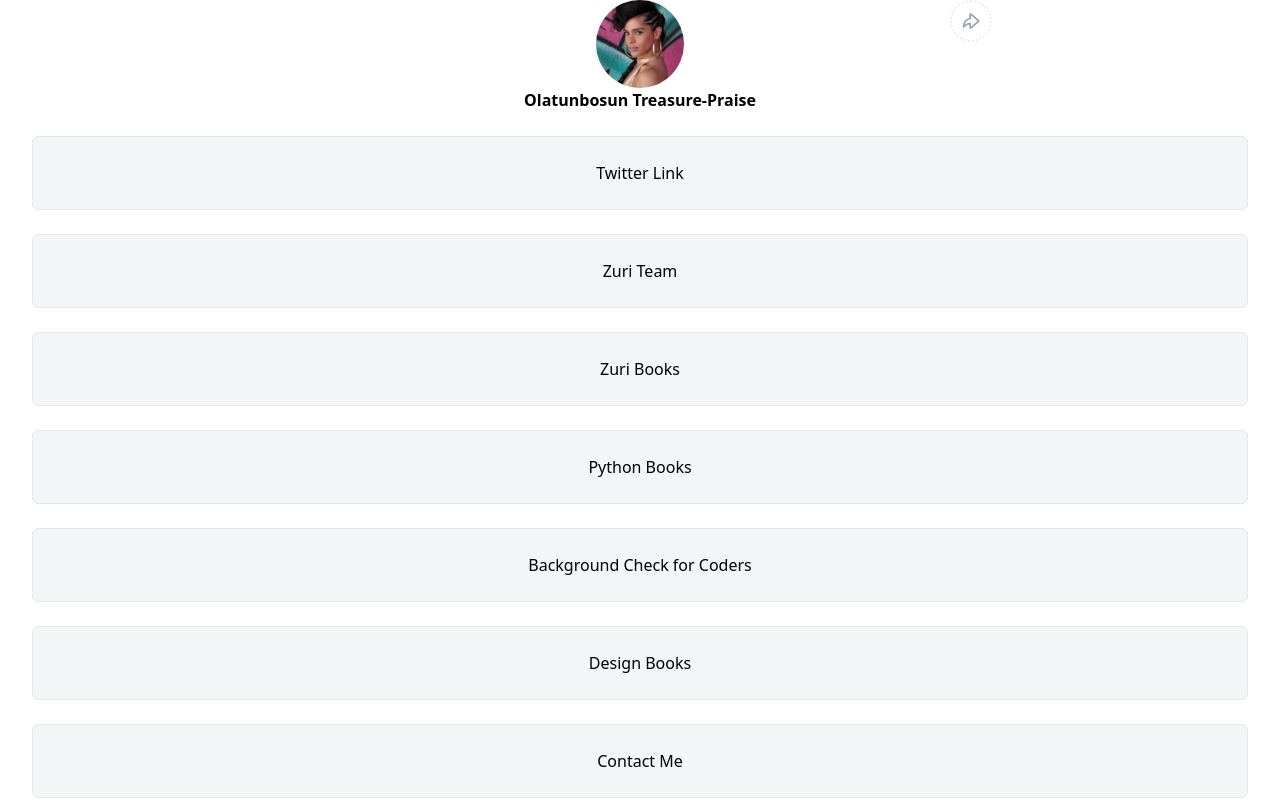
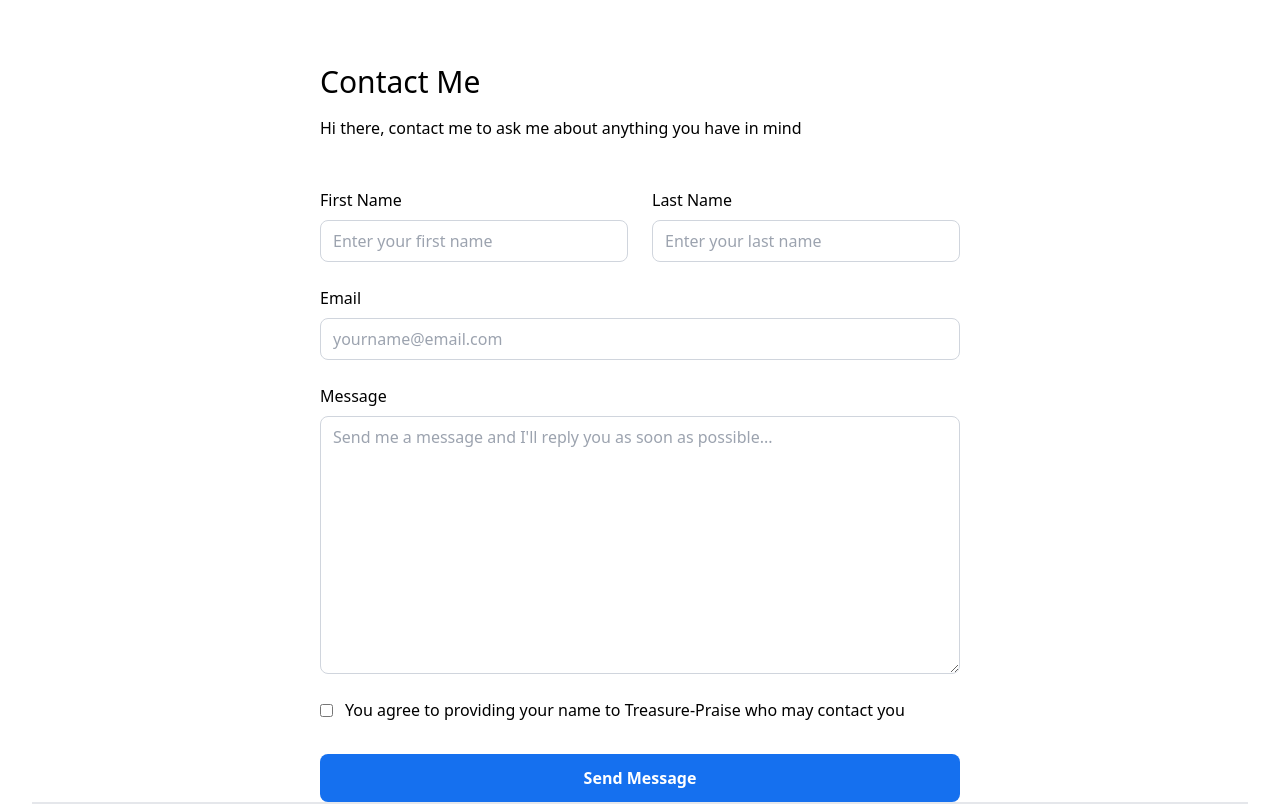
Before and after one commit to treasure-praise/HNG9, a React (Create React App) app in the folder stage1/hng-linktree/: page / in a window 1280 px wide. Shown: the top 804 px of the page. Built offline with nearby package versions, Linux system fonts and the light colour scheme.

Commit message:
style:implemented contact page design

```diff
--- a/stage1/hng-linktree/src/App.js
+++ b/stage1/hng-linktree/src/App.js
@@ -3,13 +3,15 @@ import Footer from "./components/Footer";
 import Header from "./components/Header";
 import LinksSection from "./components/LinksSection";
 import SocialSection from "./components/SocialSection";
+import Contact from "./pages/Contact";
 
 function App() {
   return (
-    <div className="App">
-      <Header />
+    <div>
+      {/* <Header />
       <LinksSection />
-      <SocialSection />
+      <SocialSection /> */}
+      <Contact />
       <Footer />
     </div>
   );
--- /dev/null
+++ b/stage1/hng-linktree/src/pages/Contact.jsx
@@ -0,0 +1,83 @@
+import React from "react";
+
+const Contact = () => {
+  return (
+    <div className="w-5/6 mt-16 md:w-1/2 mx-auto">
+      <h1 className="text-3xl mb-4">Contact Me</h1>
+      <p className=" mb-12">
+        Hi there, contact me to ask me about anything you have in mind
+      </p>
+      <div>
+        <form action="" className="flex flex-col">
+          <div className="md:flex gap-6">
+            <div className="flex flex-col md:w-1/2">
+              <label className="mb-2" htmlFor="">
+                First Name
+              </label>
+              <input
+                className="border-[#D0D5DD] border rounded-lg px-3 py-2 mb-6"
+                type="text"
+                name="firstName"
+                id="firstName"
+                placeholder="Enter your first name"
+              />
+            </div>
+
+            <div className="flex flex-col md:w-1/2">
+              <label className="mb-2" htmlFor="">
+                Last Name
+              </label>
+              <input
+                className="border-[#D0D5DD] border rounded-lg px-3 py-2 mb-6"
+                type="text"
+                name="laststName"
+                id="laststName"
+                placeholder="Enter your last name"
+              />
+            </div>
+          </div>
+
+          <label className="mb-2" htmlFor="">
+            Email
+          </label>
+          <input
+            className="border-[#D0D5DD] border rounded-lg px-3 py-2 mb-6"
+            type="email"
+            name="email"
+            id="email"
+            placeholder="yourname@email.com"
+          />
+
+          <label className="mb-2" htmlFor="">
+            Message
+          </label>
+          <textarea
+            className="border-[#D0D5DD] border rounded-lg px-3 py-2 mb-6"
+            name=""
+            id=""
+            cols="30"
+            rows="10"
+            placeholder="Send me a message and I'll reply you as soon as possible..."
+          ></textarea>
+
+          <div className="flex items-center gap-3 mb-8">
+            <input type="checkbox" name="" id="" className="rounded-md" />
+            <label htmlFor="">
+              You agree to providing your name to Treasure-Praise who may
+              contact you
+            </label>
+          </div>
+
+          <button
+            className="bg-[#1570EF] font-bold text-white rounded-lg py-3"
+            type="submit"
+          >
+            Send Message
+          </button>
+        </form>
+      </div>
+    </div>
+  );
+};
+
+export default Contact;
```
